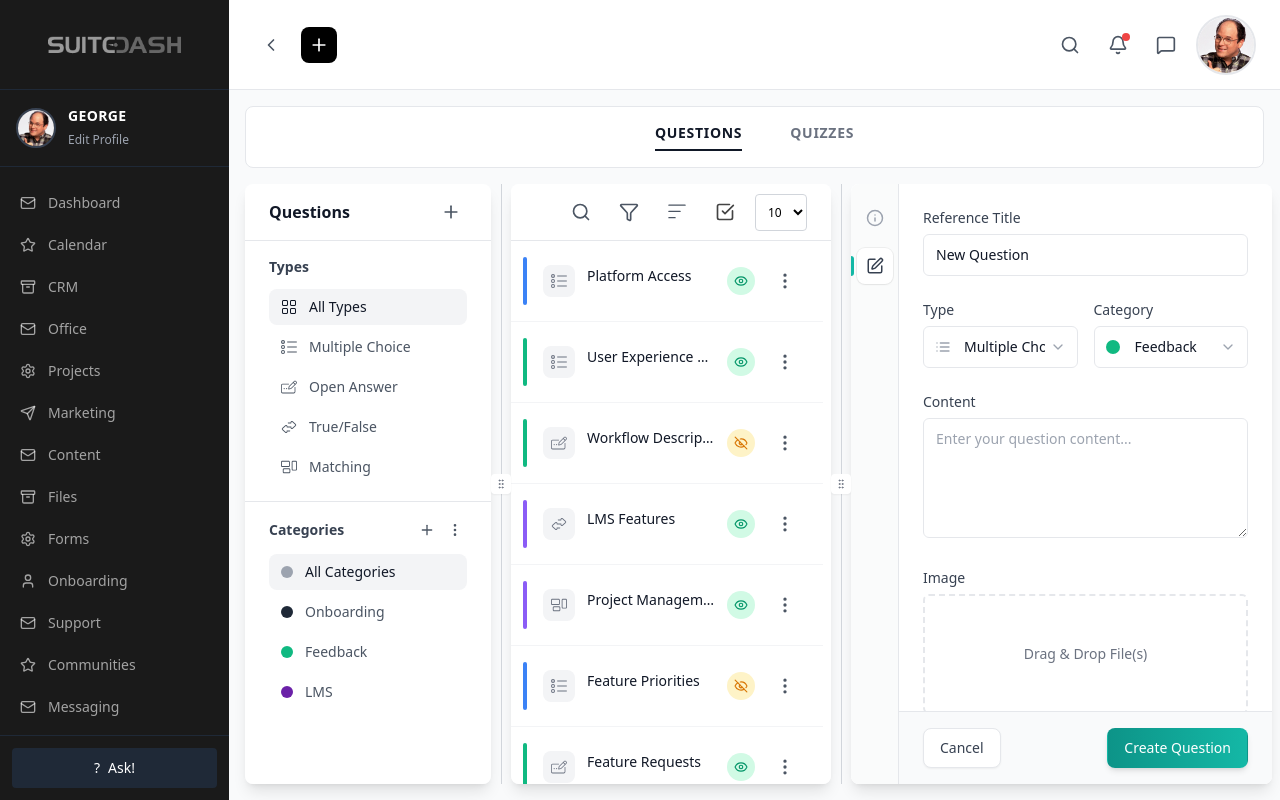
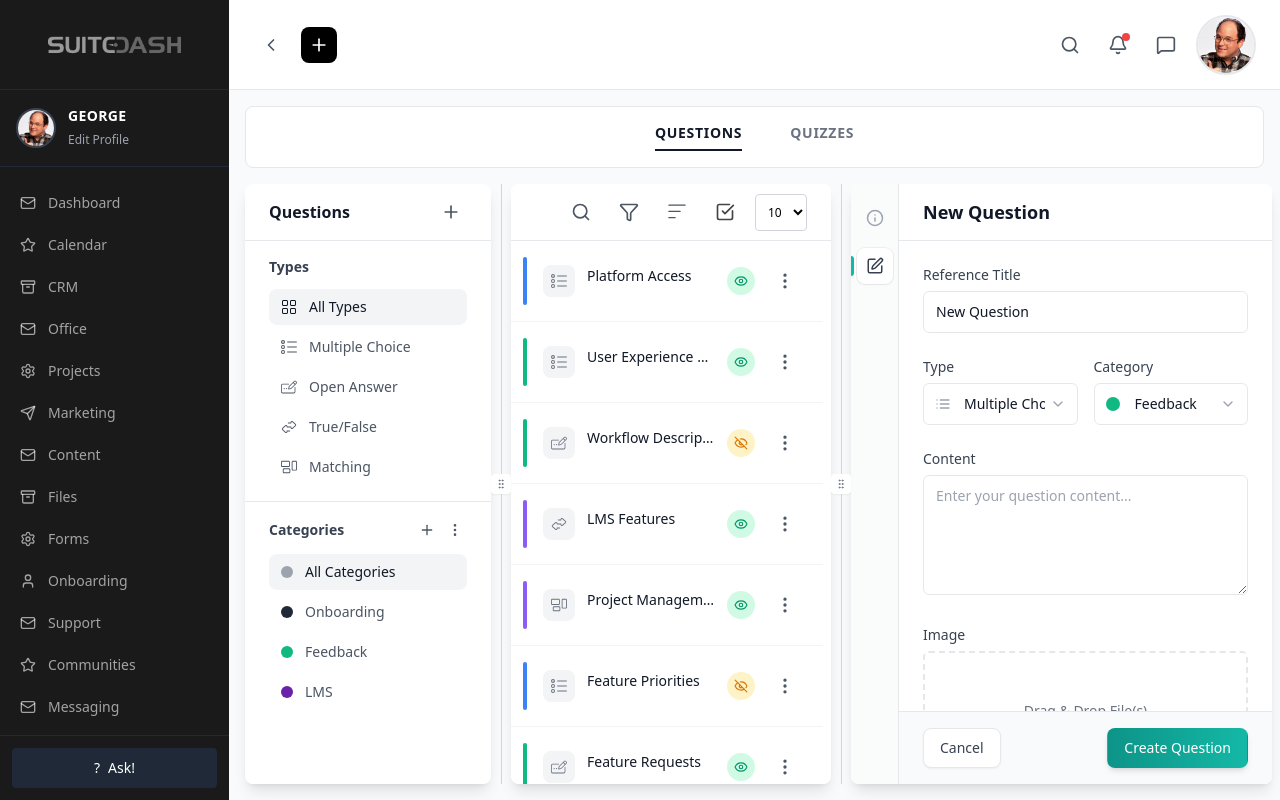
Before and after one commit to romanandrei62/Quizzes-, a React (Vite) app: page / in a window 1280 px wide. Both pictures are taken after a click on the button 319 px from the left and 44 px from the top of the page. Built offline with nearby package versions, Linux system fonts and the light colour scheme.

Commit message:
[Magic Patterns] Updated from 'GitHub sync reverts code header'

```diff
--- a/src/components/questions/QuestionDetail.tsx
+++ b/src/components/questions/QuestionDetail.tsx
@@ -357,6 +357,12 @@ export function QuestionDetail({
         {/* EDIT TAB */}
         {activeTab === 'edit' &&
         <div className="flex flex-col h-full">
+            <div className="h-[57px] px-6 border-b border-gray-200 flex items-center flex-shrink-0 bg-white">
+              <h2 className="text-lg font-bold text-gray-900">
+                {isNewQuestion ? 'New Question' : question.title}
+              </h2>
+            </div>
+
             <div className="flex-1 overflow-y-auto">
               <div className="px-6 pt-6 pb-8 space-y-6">
                 <div>
```
